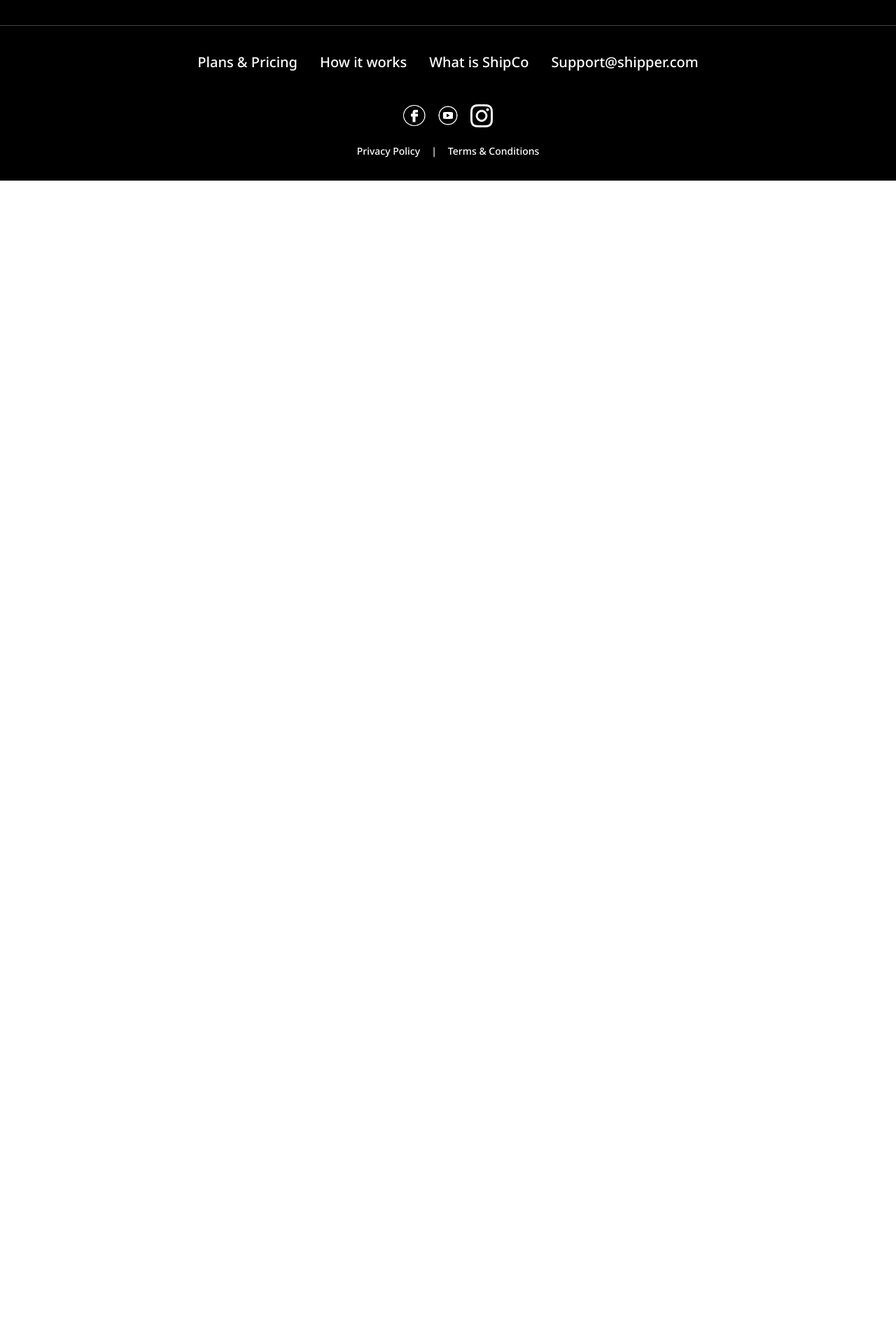
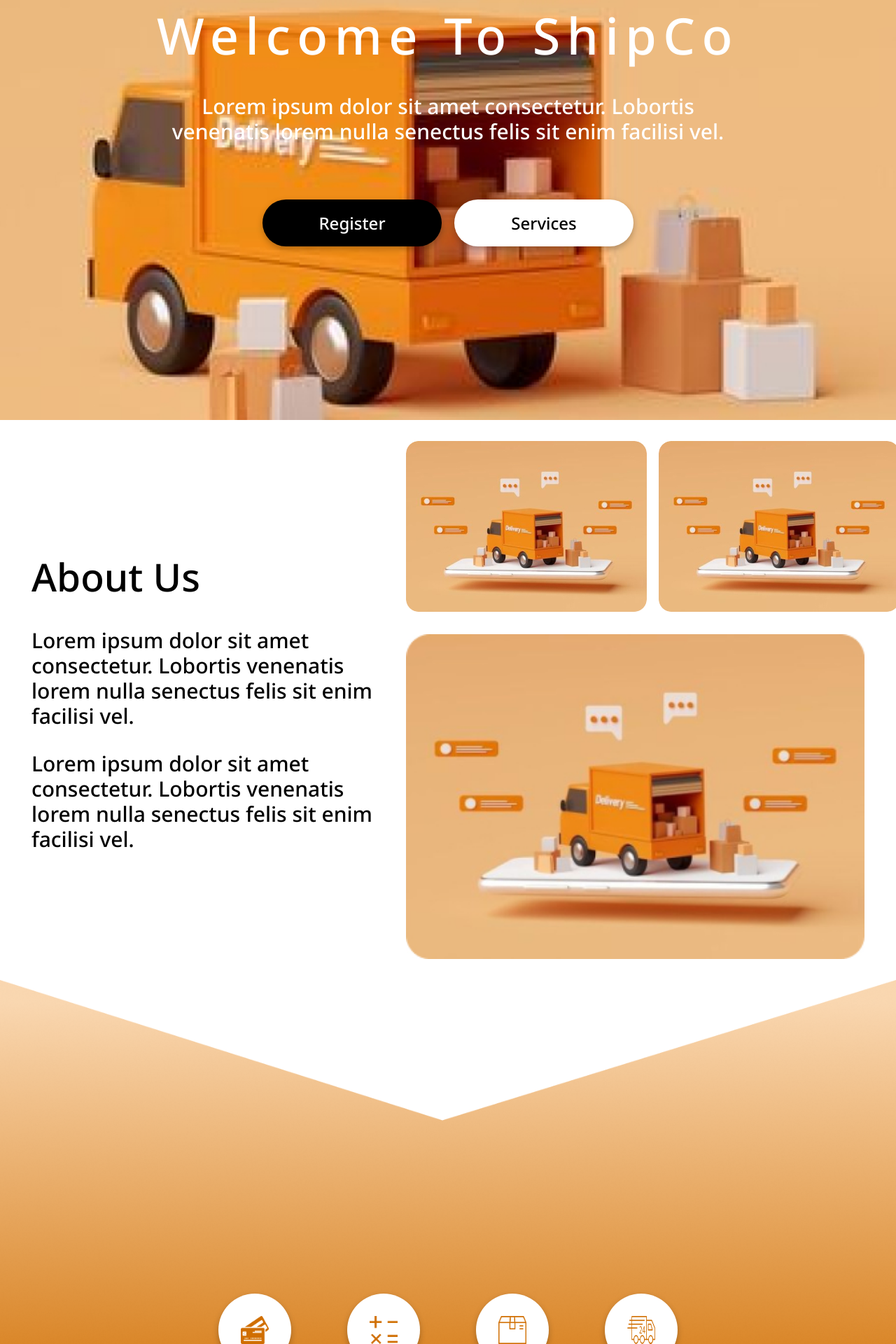
Before and after one commit to Tusho7/shipper-anri-sandro, a React (Vite) app: page / in a window 1280 px wide. Shown: the part 200-2120 px from the top of the page at 70% size. Before the commit the page ends 800 px from the top, so only its background shows below. Built offline with nearby package versions, Linux system fonts and the light colour scheme.

Commit message:
chore: Change website structure

```diff
--- a/src/App.tsx
+++ b/src/App.tsx
@@ -8,9 +8,9 @@ function App() {
 
   return (
     <>
-      {/* <LandingSection /> */}
-      {/* <AboutUs /> */}
-      {/* <Boxes/> */}
+      <LandingSection />
+      <AboutUs />
+      <Boxes/>
       <Footer />
     </>
   )
```
